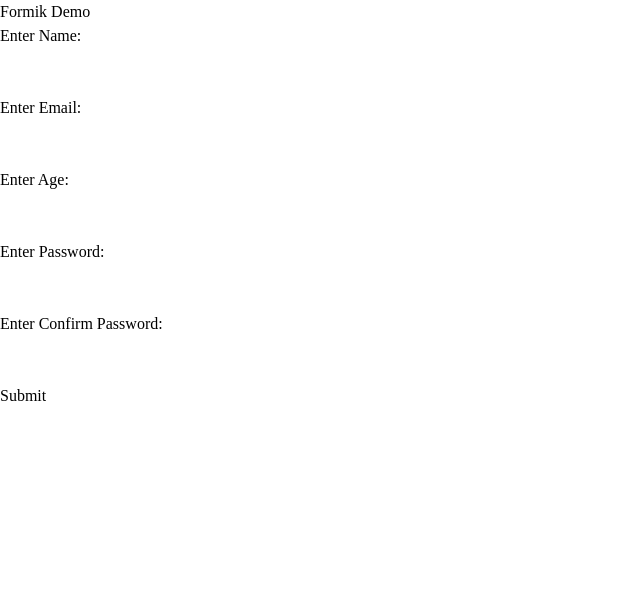
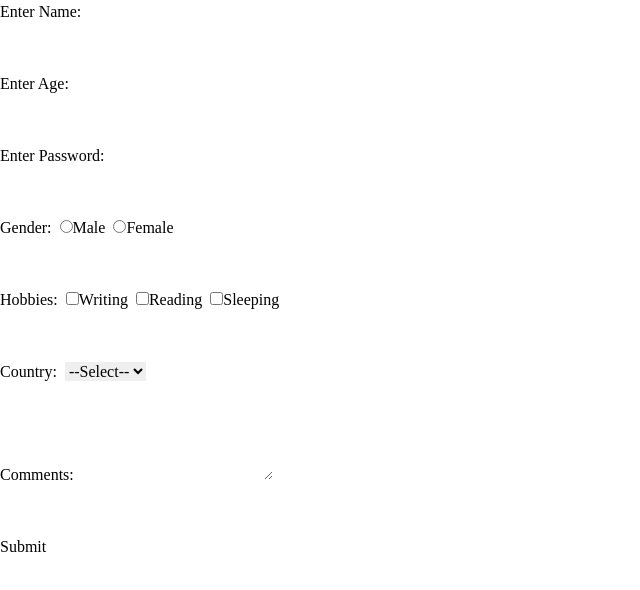
Before and after one commit to desgurpreet/React, a React (Vite) app: page / in a window 1280 px wide. Shown: the top 590 px of the page, without its empty margins (0-640 px from the left). Built offline with nearby package versions, Linux system fonts and the light colour scheme.

Commit message:
create form using formik component

```diff
--- a/src/App1.jsx
+++ b/src/App1.jsx
@@ -3,6 +3,7 @@
 import React, { Suspense, lazy } from "react";
 import FormValidation from "./FormValidation.jsx";
 import FormikForm from "./FormikForm.jsx";
+import FormikComponent from "./FormikComponent.jsx";
 //DYNAMIC DECLARE
 const LazyComp1=lazy(()=>import('./LazyComp1.jsx'))
 const LazyComp2=lazy(()=>import('./LazyComp2.jsx'))
@@ -10,7 +11,8 @@ const LazyComp2=lazy(()=>import('./LazyComp2.jsx'))
 const App1 = () => {
   return (
   <div>
-    <FormikForm/>
+    <FormikComponent/>
+    {/* <FormikForm/> */}
     {/* <FormValidation/> */}
   {/* <LazyComp1 />
     <Suspense fallback={<div>Loading.....</div>}>
--- /dev/null
+++ b/src/FormikComponent.jsx
@@ -0,0 +1,99 @@
+import { ErrorMessage, Field, Form, Formik } from "formik";
+import React, { useState } from "react";
+import * as yup from "yup";
+import RedErrorMessage from "./RedErrorMessage";
+
+const FormikComponent = () => {
+  //   const [formData, setFormData] = useState({});
+  const NewValidations = yup.object({
+    name: yup.string().required("Name is must"),
+    age: yup.number().min(10).max(50).required("Age is must"),
+    pass: yup
+      .string()
+      .matches(/^(?=.*[a-z])(?=.*[A-Z])(?=.*[0-9])(?=.*[!@#\$%\^&\*])(?=.{8,})/)
+      .required("Pass is must"),
+    gender: yup.string().required("Gender is must"),
+    hobby: yup.array().min(1, "1 Hobby is must"),
+    country: yup.string().required("Country is must"),
+    comment:yup.string().max(500).required('Comment is must')
+  });
+  return (
+    <div>
+      <Formik
+        validationSchema={NewValidations}
+        initialValues={{
+          name: "",
+          age: "",
+          pass: "",
+          gender: "",
+          hobby: [],
+          //  '' is replace by [ ] on validation time
+          country: "",
+          comment: "",
+        }}
+        onSubmit={(values) => {
+          console.log(values);
+          //   setFormData(values);
+        }}
+      >
+        <Form>
+          <label htmlFor="">Enter Name: </label>
+          <Field type="text" name="name"></Field>
+          <RedErrorMessage name="name" />
+          <br />
+          <br />
+          <label htmlFor="">Enter Age: </label>
+          <Field type="number" name="age"></Field>
+          <RedErrorMessage name="age" />
+          <br />
+          <br />
+          <label htmlFor="">Enter Password: </label>
+          <Field type="password" name="pass"></Field>
+          <RedErrorMessage name="pass" />
+          <br />
+          <br />
+          <label htmlFor="">Gender: &nbsp;</label>
+          <Field type="radio" name="gender" value="Male" />
+          <label htmlFor="">Male</label>&nbsp;&nbsp;
+          <Field type="radio" name="gender" value="Female" />
+          <label htmlFor="">Female</label>
+          <RedErrorMessage name="gender" />
+          <br />
+          <br />
+          <label>Hobbies: &nbsp;</label>
+          <Field type="checkbox" name="hobby" value="Writing"></Field>
+          <label htmlFor="">Writing &nbsp;</label>
+          <Field type="checkbox" name="hobby" value="Reading"></Field>
+          <label htmlFor="">Reading &nbsp;</label>
+          <Field type="checkbox" name="hobby" value="Sleeping"></Field>
+          <label htmlFor="">Sleeping &nbsp;</label>
+          <RedErrorMessage name="hobby" />
+          <br />
+          <br />
+          <label htmlFor="">Country: &nbsp;</label>
+          <Field name="country" as="select">
+            {/* jo element without input field k bnta uss mai "as" us hota hai
+            like <select>,<textarea> */}
+            <option value="">--Select--</option>
+            <option value="Canada">Canada</option>
+            <option value="USA">USA</option>
+            <option value="UK">UK</option>
+          </Field>
+          <RedErrorMessage name="country" />
+          <br />
+          <br />
+          <label htmlFor="">Comments:&nbsp;</label>
+          <Field name="comment" as="textarea"></Field>
+          <RedErrorMessage name="comment" />
+          <br />
+          <br />
+          <button type="submit">Submit</button>
+        </Form>
+      </Formik>
+      {/* <h1>{JSON.stringify(formData)}</h1> */}
+      {/* <h1>{formData.name}</h1> */}
+    </div>
+  );
+};
+
+export default FormikComponent;
--- /dev/null
+++ b/src/RedErrorMessage.jsx
@@ -0,0 +1,12 @@
+import { ErrorMessage } from "formik";
+import React from "react";
+
+const RedErrorMessage = ({ name }) => {
+  return (
+    <div style={{ color: "red" }}>
+      <ErrorMessage name={name} />
+    </div>
+  );
+};
+
+export default RedErrorMessage;
```
